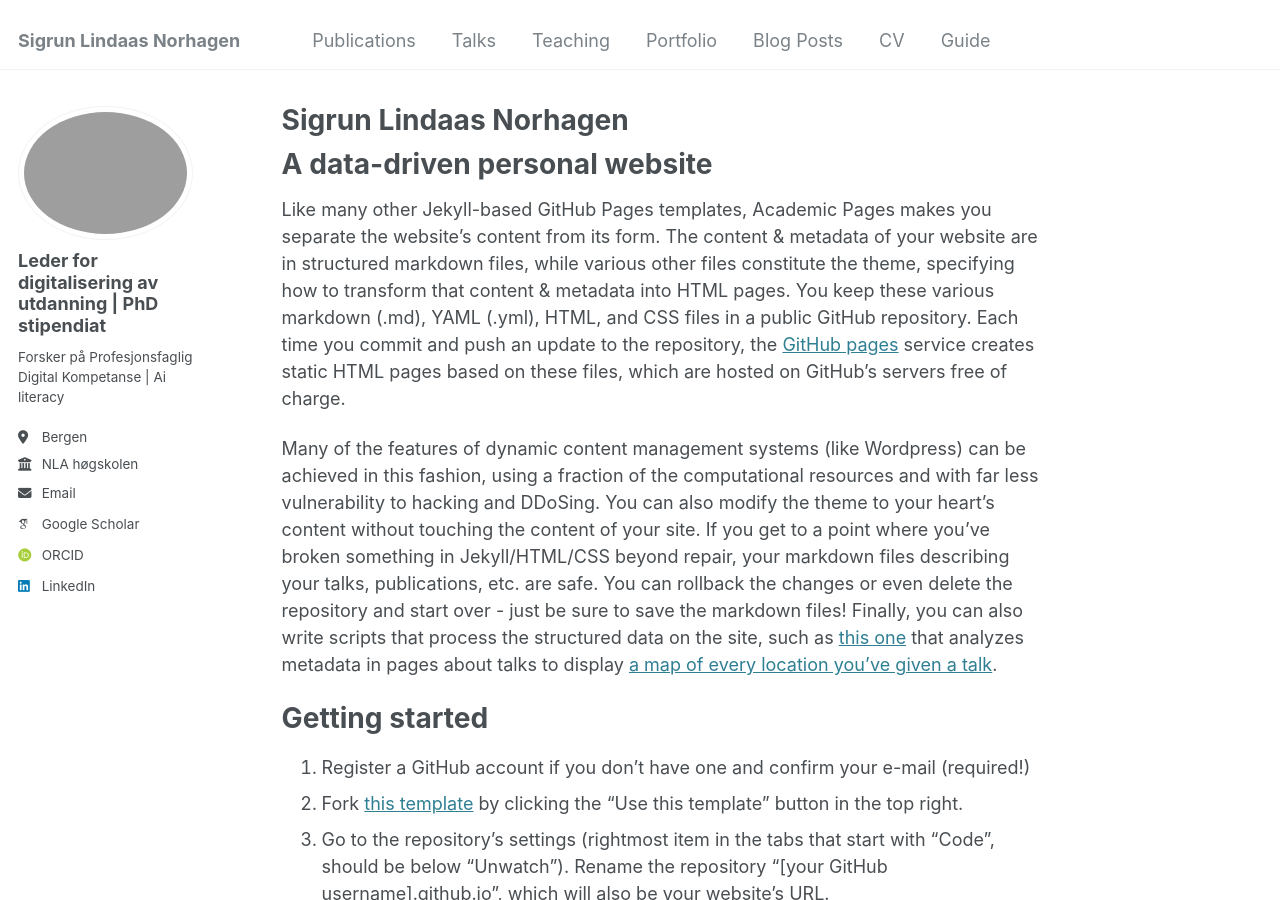
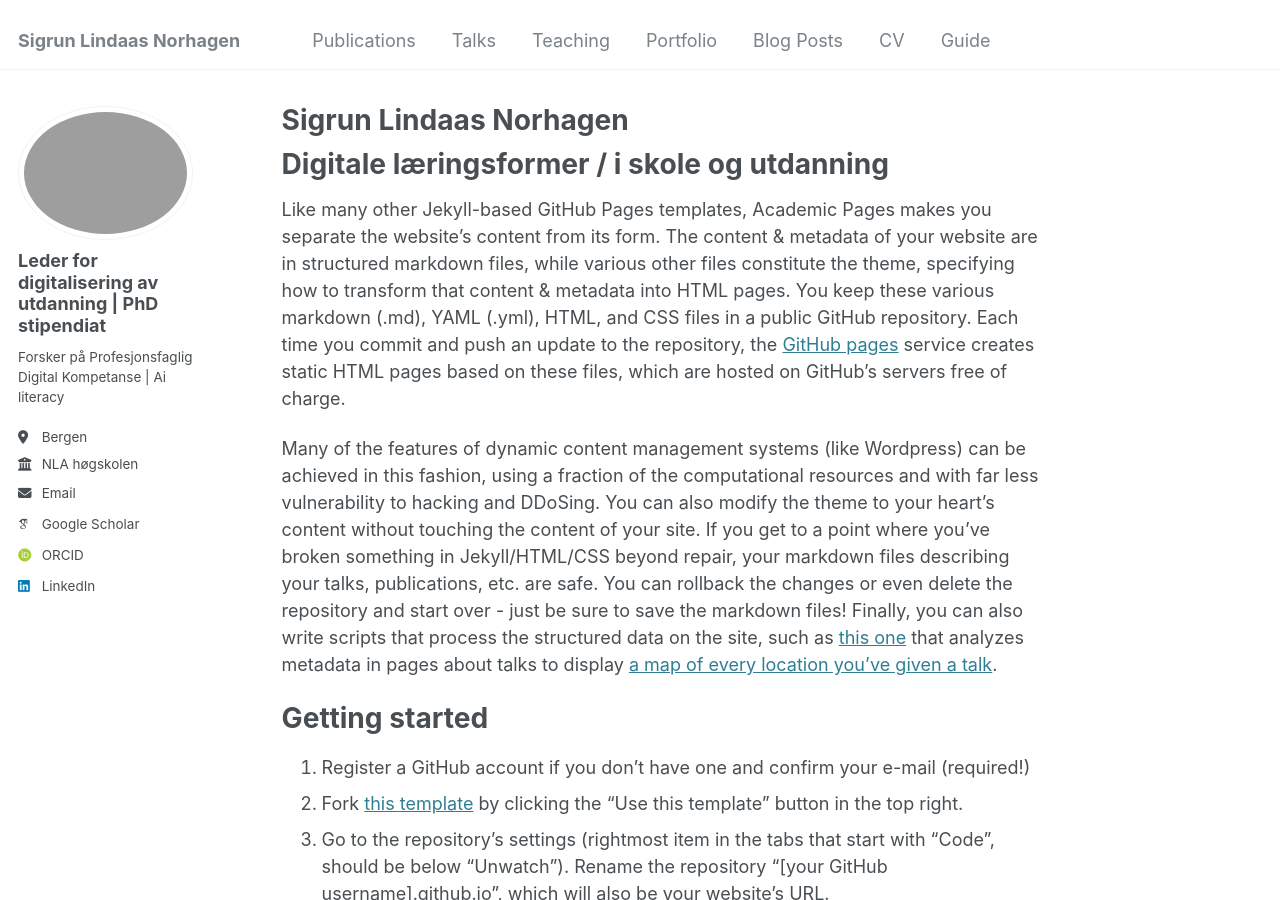
Before and after one commit to sigrun/snorhagen, a Jekyll site: the page built from _pages/about.md, in a window 1280 px wide and 900 px high. Built offline with Jekyll 4.4.1, drawn with Linux system fonts in a browser that asks for light colours; some web fonts are replaced.

Commit message:
Update about.md

```diff
--- a/_pages/about.md
+++ b/_pages/about.md
@@ -8,7 +8,7 @@ redirect_from:
 ---
 
 
-A data-driven personal website
+Digitale læringsformer / i skole og utdanning
 ======
 Like many other Jekyll-based GitHub Pages templates, Academic Pages makes you separate the website's content from its form. The content & metadata of your website are in structured markdown files, while various other files constitute the theme, specifying how to transform that content & metadata into HTML pages. You keep these various markdown (.md), YAML (.yml), HTML, and CSS files in a public GitHub repository. Each time you commit and push an update to the repository, the [GitHub pages](https://pages.github.com/) service creates static HTML pages based on these files, which are hosted on GitHub's servers free of charge.
 
```
